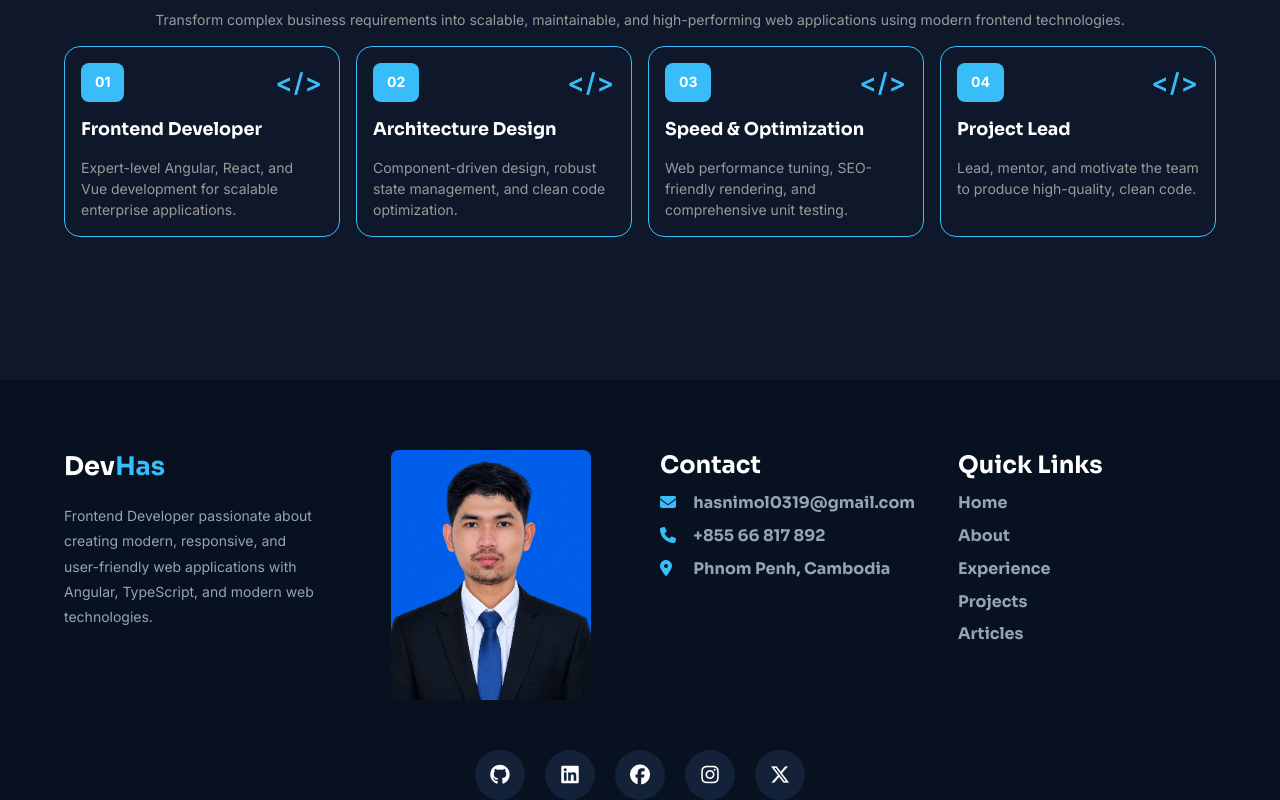
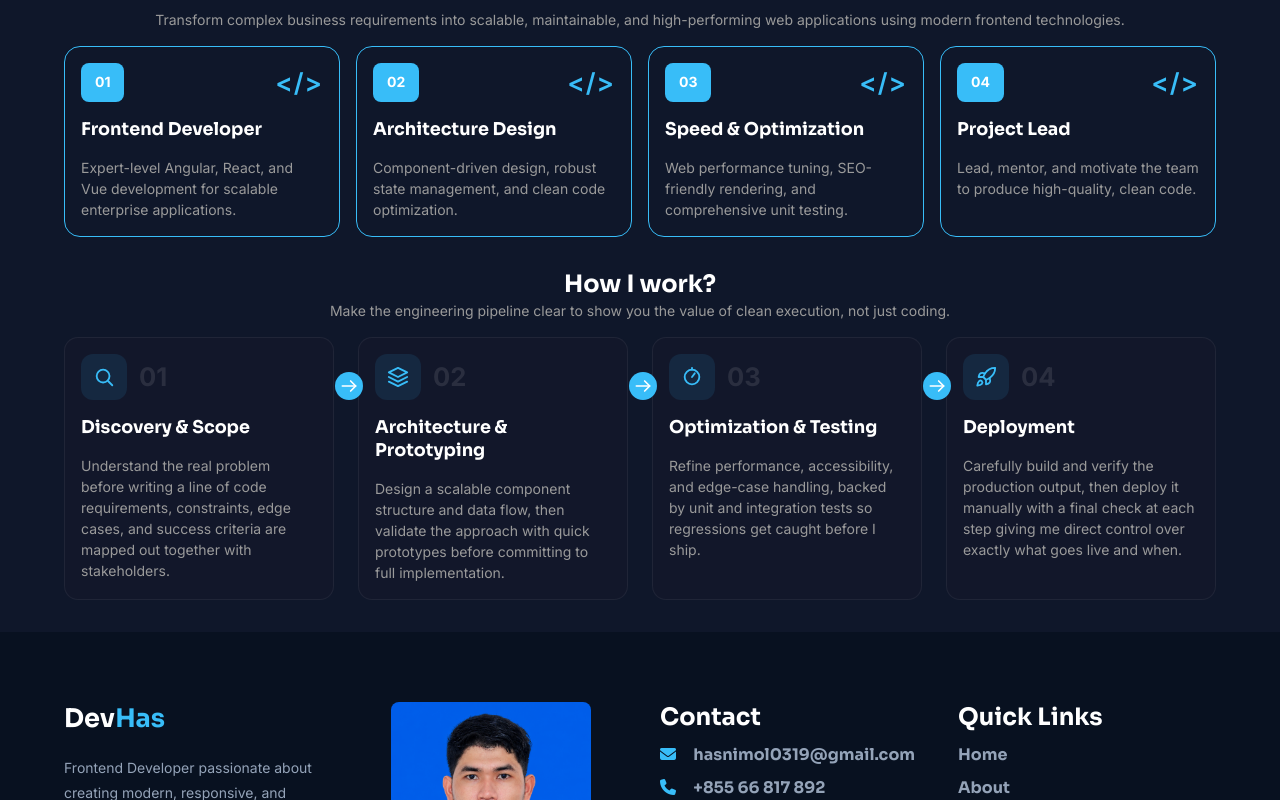
Before and after one commit to hasnimol0319-cloud/my-ng-portfolio, an Angular app: page /home in a window 1280 px wide. Shown: the part 520-1320 px from the top of the page. Built offline with nearby package versions, Linux system fonts and the light colour scheme.

Commit message:
Add workflow section to the Home page

```diff
--- a/src/app/components/home/home.component.html
+++ b/src/app/components/home/home.component.html
@@ -27,4 +27,5 @@
             }
         </div>
     </div>
+    <app-workflow></app-workflow>
 </div>
--- a/src/app/components/home/home.component.ts
+++ b/src/app/components/home/home.component.ts
@@ -1,6 +1,7 @@
 import { Component } from '@angular/core';
 import solutions from '@public/db/solutions.json';
 import { FeatureImageComponent } from '../feature-image/feature-image.component';
+import { WorkflowComponent } from '../workflow/workflow.component';
 
 interface Solution {
   id: number,
@@ -11,7 +12,7 @@ interface Solution {
 @Component({
   selector: 'app-home',
   standalone: true,
-  imports: [FeatureImageComponent],
+  imports: [FeatureImageComponent, WorkflowComponent],
   templateUrl: './home.component.html',
   styleUrl: './home.component.scss'
 })
--- /dev/null
+++ b/src/app/components/workflow/workflow.component.html
@@ -0,0 +1,63 @@
+<section class="workflow">
+    <div class="section-head">
+        <h3>How I work?</h3>
+        <p class="description">Make the engineering pipeline clear to show you the value of clean execution, not just coding.</p>
+    </div>
+
+    <div class="steps">
+        @for (step of steps; track step.id; let i = $index) {
+
+            <div class="step">
+
+                <div class="badge">
+                    <div class="icon">
+                        @switch (step.icon) {
+                            @case ('discovery') {
+                                <svg viewBox="0 0 24 24" fill="none" stroke="currentColor" stroke-width="2" stroke-linecap="round" stroke-linejoin="round">
+                                    <circle cx="11" cy="11" r="7"></circle>
+                                    <line x1="21" y1="21" x2="16.65" y2="16.65"></line>
+                                </svg>
+                            }
+                            @case ('architecture') {
+                                <svg viewBox="0 0 24 24" fill="none" stroke="currentColor" stroke-width="2" stroke-linecap="round" stroke-linejoin="round">
+                                    <polygon points="12 2 2 7 12 12 22 7 12 2"></polygon>
+                                    <polyline points="2 17 12 22 22 17"></polyline>
+                                    <polyline points="2 12 12 17 22 12"></polyline>
+                                </svg>
+                            }
+                            @case ('optimization') {
+                                <svg viewBox="0 0 24 24" fill="none" stroke="currentColor" stroke-width="2" stroke-linecap="round" stroke-linejoin="round">
+                                    <path d="M12 20a8 8 0 1 0 0-16 8 8 0 0 0 0 16Z"></path>
+                                    <path d="M12 12 15 8"></path>
+                                    <path d="M12 2v2"></path>
+                                </svg>
+                            }
+                            @case ('deployment') {
+                                <svg viewBox="0 0 24 24" fill="none" stroke="currentColor" stroke-width="2" stroke-linecap="round" stroke-linejoin="round">
+                                    <path d="M4.5 16.5c-1.5 1.26-2 5-2 5s3.74-.5 5-2c.71-.84.7-2.13-.09-2.91a2.18 2.18 0 0 0-2.91-.09z"></path>
+                                    <path d="m12 15-3-3a22 22 0 0 1 2-3.95A12.88 12.88 0 0 1 22 2c0 2.72-.78 7.5-6 11a22.35 22.35 0 0 1-4 2z"></path>
+                                    <path d="M9 12H4s.55-3.03 2-4c1.62-1.08 5 0 5 0"></path>
+                                    <path d="M12 15v5s3.03-.55 4-2c1.08-1.62 0-5 0-5"></path>
+                                </svg>
+                            }
+                        }
+                    </div>
+                    <span class="number">{{ step.number }}</span>
+                </div>
+
+                <h4>{{ step.title }}</h4>
+                <p class="description">{{ step.description }}</p>
+
+                @if (i < steps.length - 1) {
+                    <span class="arrow">
+                        <svg viewBox="0 0 24 24" fill="none" stroke="currentColor" stroke-width="2" stroke-linecap="round" stroke-linejoin="round">
+                            <line x1="4" y1="12" x2="20" y2="12"></line>
+                            <polyline points="14 6 20 12 14 18"></polyline>
+                        </svg>
+                    </span>
+                }
+
+            </div>
+        }
+    </div>
+</section>
--- /dev/null
+++ b/src/app/components/workflow/workflow.component.scss
@@ -0,0 +1,118 @@
+.workflow{
+    width: 100%;
+}
+
+.section-head{
+   display: flex;
+   flex-direction: column;
+   justify-content: center;
+   align-items: center;
+   margin-bottom: 1rem;
+}
+
+
+.steps{
+    display:grid;
+    grid-template-columns:repeat(4,1fr);
+    gap:1.5rem;
+}
+
+.step{
+    position:relative;
+
+    background:#12172a;
+    border:1px solid rgba(255,255,255,.06);
+    border-radius:14px;
+    padding: 16px;
+
+    transition:.3s;
+}
+
+.step:hover{
+    transform:translateY(-4px);
+    border-color:rgba(56,189,248,.35);
+    box-shadow:0 16px 34px rgba(0,0,0,.35);
+}
+
+.badge{
+    display:flex;
+    align-items:center;
+    gap:.75rem;
+    margin-bottom:1rem;
+}
+h4{
+
+    margin-bottom:1rem;
+}
+
+.icon{
+    flex-shrink:0;
+    width:46px;
+    height:46px;
+    border-radius:12px;
+
+    display:flex;
+    align-items:center;
+    justify-content:center;
+
+    background:rgba(56,189,248,.1);
+    color:var(--primary,#38bdf8);
+}
+
+.icon svg{
+    width:22px;
+    height:22px;
+}
+
+.number{
+    font-size:1.6rem;
+    font-weight:800;
+    color:rgba(255,255,255,.1);
+}
+
+.arrow{
+    position:absolute;
+    top:2.1rem;
+    right:-1.9rem;
+    z-index:2;
+
+    width:28px;
+    height:28px;
+    border-radius: 50%;
+    display:flex;
+    align-items:center;
+    justify-content:center;
+
+    color:#fff;
+    background: var(--primary,#38bdf8);
+}
+
+.arrow svg{
+    width:20px;
+    height:20px;
+}
+
+/* ---------- Responsive ---------- */
+
+@media(max-width:960px){
+
+    .steps{
+        grid-template-columns:1fr;
+        gap:2.5rem;
+    }
+
+    .arrow{
+        top:auto;
+        right:auto;
+        bottom:-2rem;
+        left:50%;
+        transform:translateX(-50%) rotate(90deg);
+    }
+}
+
+@media(max-width:480px){
+
+    .step{
+        padding:1.5rem 1.25rem 1.75rem;
+    }
+}
--- /dev/null
+++ b/src/app/components/workflow/workflow.component.ts
@@ -0,0 +1,58 @@
+import { Component, OnInit } from '@angular/core';
+
+interface WorkflowStep {
+  id: number;
+  number: string;
+  title: string;
+  description: string;
+  icon: 'discovery' | 'architecture' | 'optimization' | 'deployment';
+}
+
+@Component({
+  selector: 'app-workflow',
+  standalone: true,
+  imports: [],
+  templateUrl: './workflow.component.html',
+  styleUrl: './workflow.component.scss'
+})
+export class WorkflowComponent implements OnInit {
+
+  steps: WorkflowStep[] = [];
+
+  ngOnInit(): void {
+    this.getSteps();
+  }
+
+  getSteps() {
+    this.steps = [
+      {
+        id: 1,
+        number: '01',
+        title: 'Discovery & Scope',
+        description: 'Understand the real problem before writing a line of code requirements, constraints, edge cases, and success criteria are mapped out together with stakeholders.',
+        icon: 'discovery'
+      },
+      {
+        id: 2,
+        number: '02',
+        title: 'Architecture & Prototyping',
+        description: 'Design a scalable component structure and data flow, then validate the approach with quick prototypes before committing to full implementation.',
+        icon: 'architecture'
+      },
+      {
+        id: 3,
+        number: '03',
+        title: 'Optimization & Testing',
+        description: 'Refine performance, accessibility, and edge-case handling, backed by unit and integration tests so regressions get caught before I ship.',
+        icon: 'optimization'
+      },
+      {
+        id: 4,
+        number: '04',
+        title: 'Deployment',
+        description: 'Carefully build and verify the production output, then deploy it manually with a final check at each step giving me direct control over exactly what goes live and when.',
+        icon: 'deployment'
+      }
+    ];
+  }
+}
```
